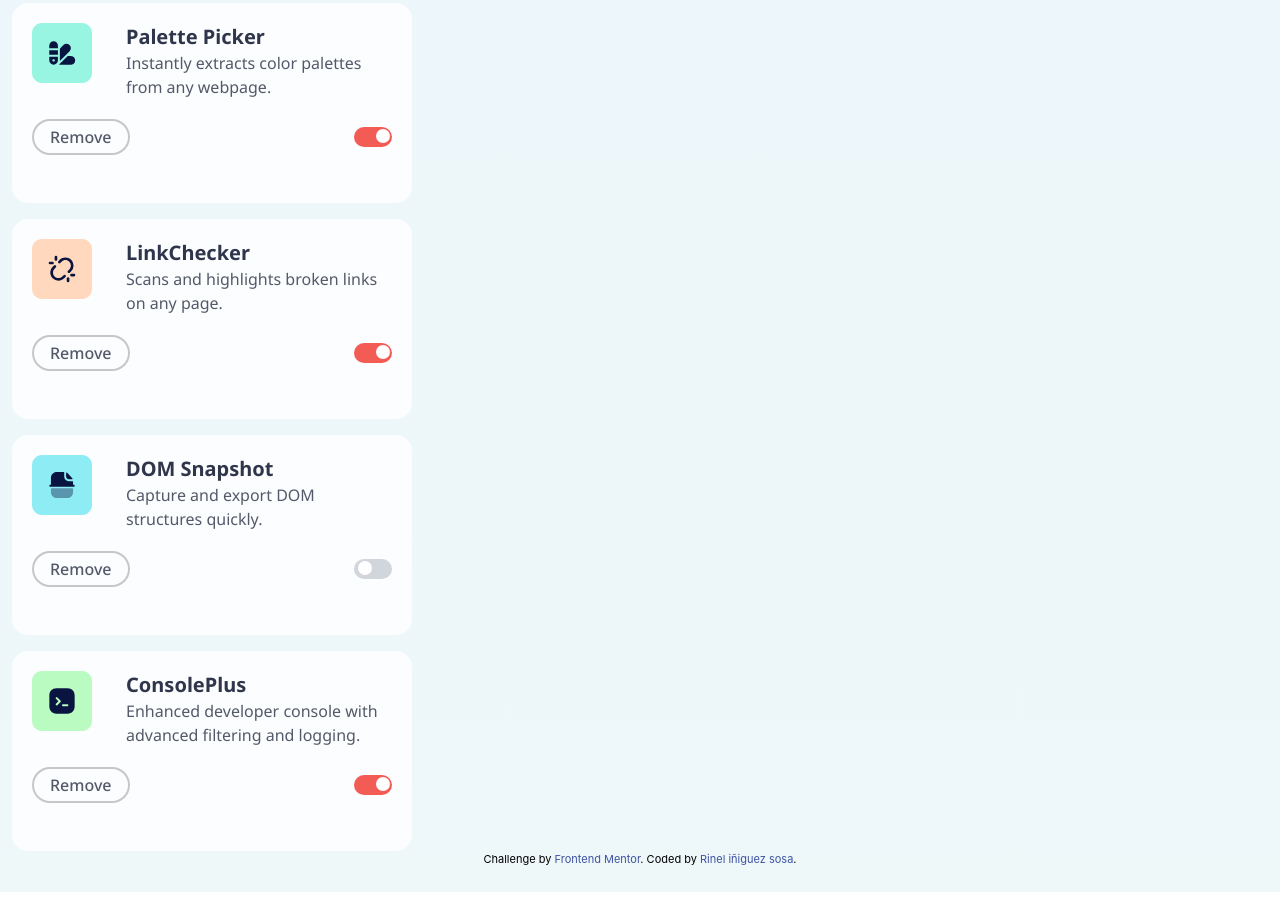
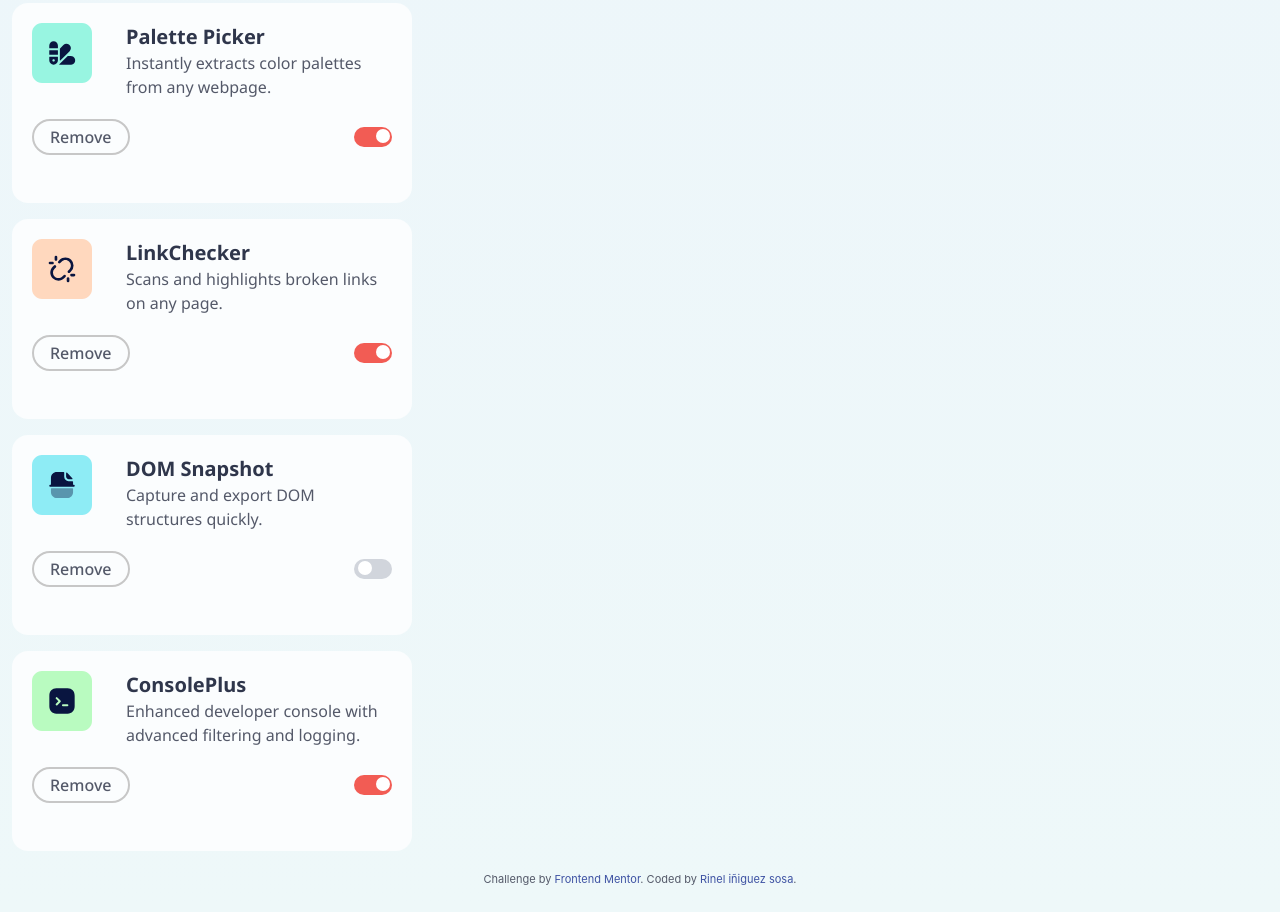
Before and after one commit to rineliniguezsosa/browser-extension-manager, a website built with Vite: page index.html in a window 1280 px wide. Shown: the part 1998-2910 px from the top of the page. Built offline with nearby package versions, Linux system fonts and the light colour scheme.

Commit message:
[FEAT] Cambios en el contenedor de attribution, estableciendo un margin-top de 5 y estableciendo la clave text-text para añadirle color basado el tema
- dark mode listo
- light mode listo

```diff
--- a/index.html
+++ b/index.html
@@ -93,7 +93,7 @@
        </article> -->
     </div>
 
-    <div class="attribution">
+    <div class="attribution mt-5 text-text">
       Challenge by <a href="https://www.frontendmentor.io?ref=challenge">Frontend Mentor</a>.
       Coded by <a href="#">Rinel iñiguez sosa</a>.
     </div>
```
